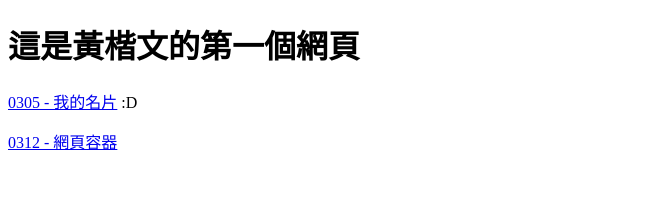
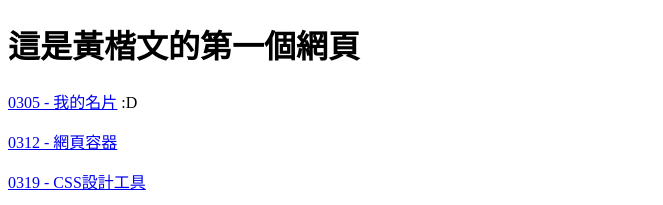
Before and after one commit to Yin-1022/Yin-1022.github.io, a plain HTML site: page index.html in a window 1280 px wide. Shown: the top 205 px of the page, without its empty margins (0-663 px from the left). Drawn offline with Linux system fonts and the light colour scheme.

Commit message:
main index update

```diff
--- a/index.html
+++ b/index.html
@@ -11,6 +11,7 @@
       <h1>這是黃楷文的第一個網頁</h1>
       <p><a href="0305/index.html">0305 - 我的名片</a> :D</p>
       <p><a href="0312/w0312.html">0312 - 網頁容器</a></p>
+      <p><a href="0319/index.html">0319 - CSS設計工具</a></p>
       <p>&nbsp;</p>
       <h1>這是我最喜歡的音樂</h1>
       <iframe width="560" height="315" src="https://www.youtube.com/embed/3LVAmMxICoA?si=6xG0A1zJAwPIgiqI" title="YouTube video player" frameborder="0" allow="accelerometer; autoplay; clipboard-write; encrypted-media; gyroscope; picture-in-picture; web-share" allowfullscreen></iframe>
```
